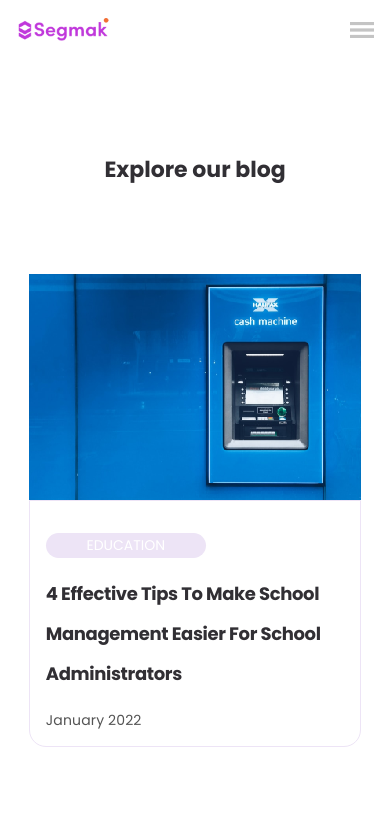
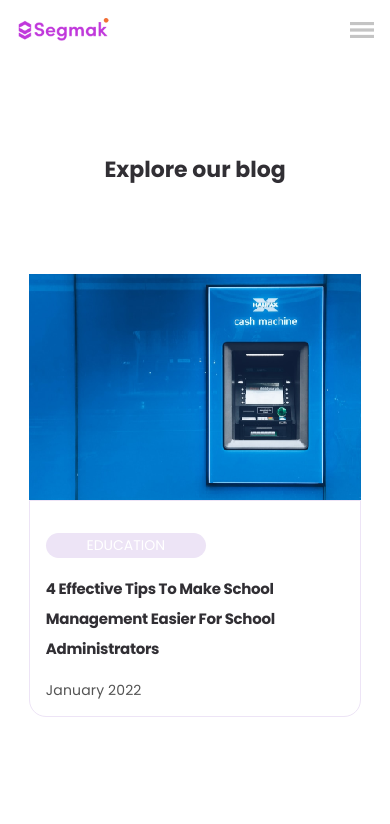
Before and after one commit to ejezie/Segmark, a React (Create React App) app: page /blog in a window 390 px wide. Shown: the top 824 px of the page. Built offline with nearby package versions, Linux system fonts and the light colour scheme.

Commit message:
txt adjustment

```diff
--- a/src/styles/blog.scss
+++ b/src/styles/blog.scss
@@ -30,10 +30,10 @@
         min-height: 300px;
         padding-top: 2rem;
         border-radius: 0 0 17px 17px;
-         @media (max-width: 400px) {
-            min-height: fit-content;
-            padding-bottom: 1rem;
-          }
+        @media (max-width: 400px) {
+          min-height: fit-content;
+          padding-bottom: 1rem;
+        }
         .btn {
           background: #ede4f6;
           border-radius: 20px;
@@ -61,7 +61,8 @@
             min-height: 130px;
           }
           @media (max-width: 400px) {
-            font-size: 18px;
+            font-size: 15px;
+            line-height: 30px;
             min-height: fit-content;
           }
         }
```
